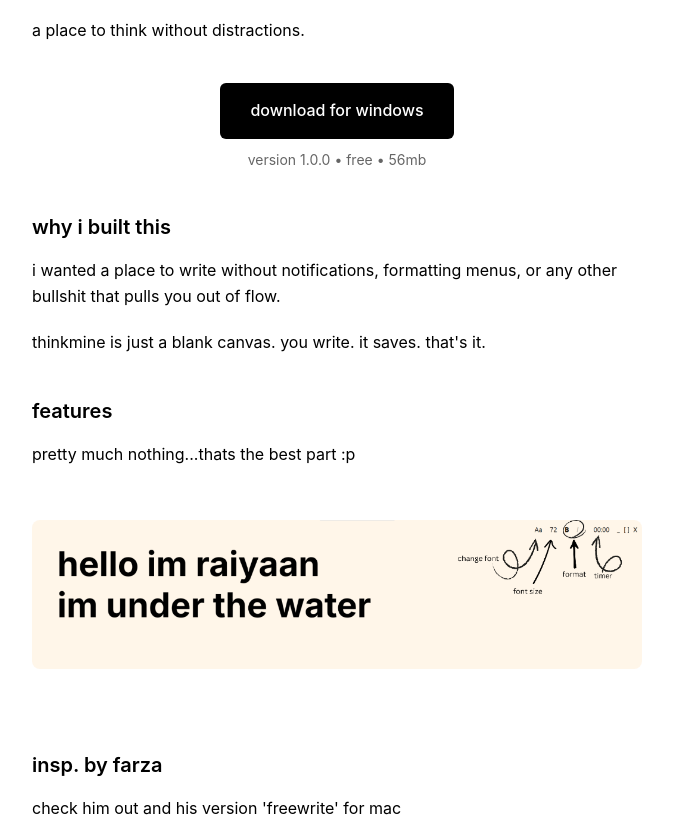
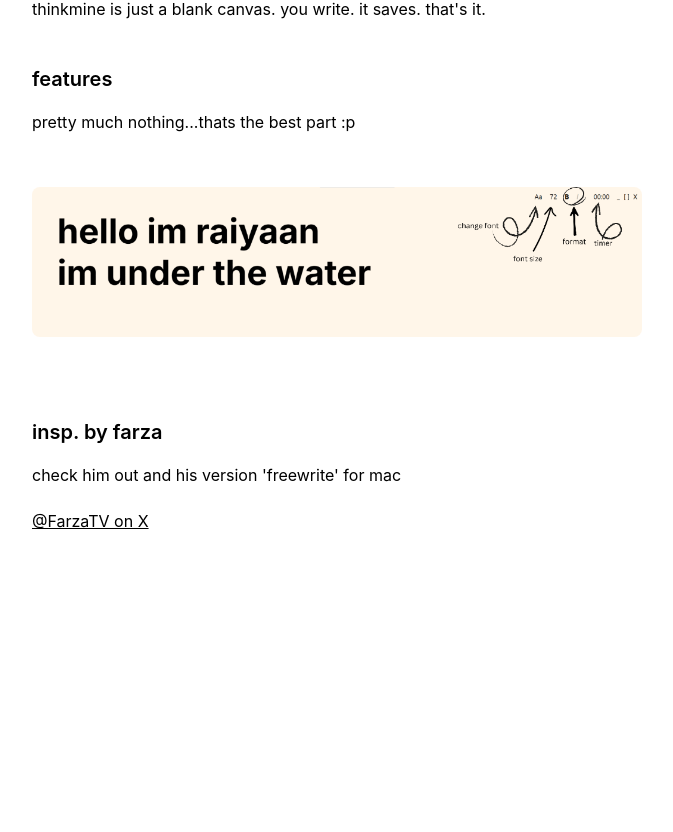
Before and after one commit to raiyaancreates/raiyaancreates.github.io, a plain HTML site: page thinkmine/index.html in a window 1280 px wide. Shown: the part 171-1003 px from the top of the page, without its empty margins (303-976 px from the left). After the commit the page ends 800 px from the top, so only its background shows below. Drawn offline with Linux system fonts and the light colour scheme.

```diff
--- a/thinkmine/index.html
+++ b/thinkmine/index.html
@@ -16,21 +16,6 @@
         <a href="/thinkmine">thinkmine</a>
     </nav>
 
-    <main>
-        <h1>thinkmine</h1>
-
-        <p>a place to think without distractions.</p>
-
-        <div class="download-section">
-            <a href="https://github.com/raiyaancreates/ThinkMine/releases/download/v1.0.0/ThinkMineSetup-v1.0.0.exe"
-                class="download-btn">
-                download for windows
-            </a>
-            <p class="version">version 1.0.0 • free • 56mb</p>
-        </div>
-
-        <h2>why i built this</h2>
-        <p>i wanted a place to write without notifications, formatting menus, or any other bullshit that pulls you out
     of flow.</p>
 
     <p>thinkmine is just a blank canvas. you write. it saves. that's it.</p>
```
Also changed, not shown: 1 other file. Lines whose indentation alone changed are shown as unchanged.
